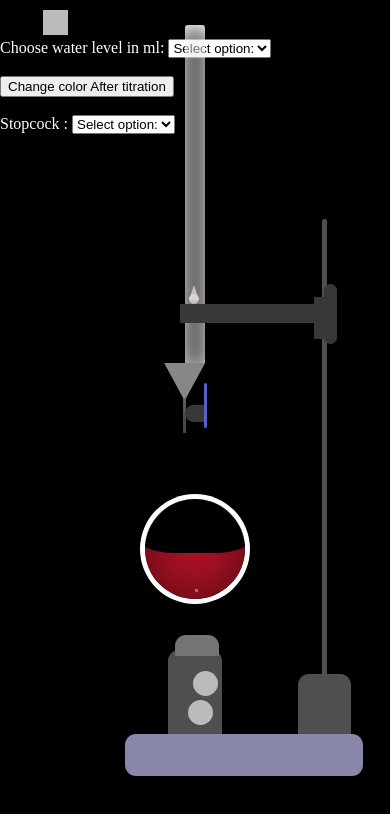
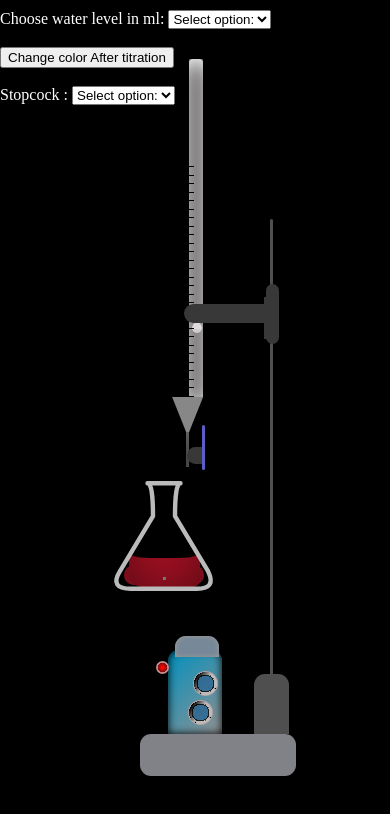
Before and after one commit to sniper-ninja/chem_css_animation, a plain HTML site: page index.html in a window 390 px wide. Drawn offline with nearby package versions, Linux system fonts and the light colour scheme.

Commit message:
final change

```diff
--- a/index.html
+++ b/index.html
@@ -6,19 +6,42 @@
 	<link rel="stylesheet" type="text/css" href="style.css">
 	<script src="https://cdnjs.cloudflare.com/ajax/libs/jquery/1.9.1/jquery.min.js"></script>
 <script src="https://code.jquery.com/ui/1.9.2/jquery-ui.min.js"></script>
+
 </head>
 <body>
 	<!--
 	 <div class="drop"></div>
   <div class="dropwave"></div> -->
-   <div class="drop" id="drop"></div>
-	<div class="circle">
-		<div class="wave" id="wave">
+  <div class="ab">
+  	<svg xmlns="http://www.w3.org/2000/svg" stroke="#bbb" width="110px" height="110px" viewbox="0 0 100 100" stroke-width="4px" fill="transparent" stroke-linejoin="round" top="40px" right="40px">
+<!--   <defs>
+    <mask id="mask">
+      <g stroke-width="0" fill="#000" >
+        <path fill="#fff" d="m0,50 h25 C50,35 50,65 75,50 h25 v50 H0"/>
+
+      </g>
+    </mask>
+  </defs> -->
+
+  <path d="m35,2 h30 q-5,0 -5,30 L90,82 Q98,98 80,98 L20,98
+  Q0,98 10,82 L40,32 Q40,2 35,2 h1"/>
+
+<!--   <path fill="#f50" stroke-width="0" mask="url(#mask)"
+  d="m50,27 L80,77 C90,93 90,93 70,93 L40,93
+  C10,93 10,93 20,77"/>
+ -->
+  <div class="wave" id="wave">
 			<div class="box">
 			</div>
 		</div>
+		<div class="dum" id="dum"></div>
+</svg>
+  </div>
+   <div class="drop" id="drop"></div>
+	<div class="circle">
+
 	</div>
-	<div class="circle-cap"></div>
+
 	<div class="stand">
 		<div class="base">
 			<div class="base-block"></div>
@@ -33,15 +56,47 @@
 
 		<div class="burette" id="burette"></div>
 		<div class="burette-bottom"></div>
-		<div class="glass"></div>
+		<div class="glass">
+			<!-- Leveling on burette -->
+			<div class="level"></div>
+			<div class="level"></div>
+			<div class="level"></div>
+			<div class="level"></div>
+			<div class="level"></div>
+			<div class="level"></div>
+			<div class="level"></div>
+			<div class="level"></div>
+			<div class="level"></div>
+			<div class="level"></div>
+			<div class="level"></div>
+			<div class="level"></div>
+			<div class="level"></div>
+			<div class="level"></div>
+			<div class="level"></div>
+			<div class="level"></div>
+			<div class="level"></div>
+			<div class="level"></div>
+			<div class="level"></div>
+			<div class="level"></div>
+			<div class="level"></div>
+			<div class="level"></div>
+			<div class="level"></div>
+			<div class="level"></div>
+			<div class="level"></div>
+			<div class="level"></div>
+			<div class="level"></div>
+			<div class="level"></div>
+		</div>
 		<!-- <div class="burette-nosel"></div> -->
 		<div class="nosel-rod">
-			<div class="nosel-hook"></div>
+			<!-- <div class="circle-cap"></div> -->
+			<div class="nosel-hook" id="nosel-hook"></div>
 		</div>
 	</div>
-	<div class="trapezoid"></div>
+
 	<div class="magnetic-stirrer-base">
 		<div class="magnetic-stirrer-top"></div>
+		<div class="indicator" id="indicator"></div>
 		<div class="switch1"></div>
 		<div class="switch2"></div>
 	</div>
@@ -70,7 +125,7 @@
 <label for="cars" id="car" style="color: white">Stopcock :</label>
 <select id="speed">
 	<option>Select option:</option>
-  <option value="1500000s">0deg</opdegtion>
+  <option value="1500s">0deg</opdegtion>
   <option value="15s">10deg</opdegtion>
   <option value="11s">20deg</option>
   <option value="8s">30deg</option>
@@ -78,8 +133,8 @@
   <option value="5s">50deg</option>
   <option value="4s">60deg</option>
   <option value="3s">70deg</option>
-  <option value="2.5s">80deg</option>
-  <option value="2s">90deg</option>
+  <option value="2s">80deg</option>
+  <option value="1s">90deg</option>
   <option value=".8s">100deg</option>
 </select>
 
@@ -93,10 +148,13 @@
   document.getElementById('speed').addEventListener('change', function() {
   console.log('You selected: ', this.value);
   document.getElementById("drop").style.animationDuration = this.value;
+  $('#nosel-hook').css({'-webkit-transform': 'rotateX(' + this.value.replace(/\D/g,'')*2 + 'deg)'});
+  console.log(this.value.replace(/\D/g,''))
 });
 
  function changecolor(){
  	document.getElementById('wave').style.background = "blue";
+ 	document.getElementById('dum').style.background = "blue";
  }
 
  $(function() {
--- a/style.css
+++ b/style.css
@@ -3,6 +3,18 @@ body {
   padding: 0;
   background: black;
 }
+
+.level{
+  width: 40%;
+  height: 1px;
+  background: black;
+  color: white;
+  margin: 0 0 7.5px 0;
+  transform: rotate(180deg);
+   transform: rotateX(180deg);
+   font-size: .70em;
+}
+
 .circle {
   position: absolute;
   top: 65%;
@@ -12,30 +24,57 @@ body {
   width: 100px;
   height: 100px;
  /* border: 5px solid #fff;*/
-  box-shadow: 0 0 0 5px #fff;
+ /* box-shadow: 0 0 0 5px #fff;*/
    /* box-shadow: inset 0 0 2000px rgba(255, 255, 255, .5);
 */  /*  filter: blur(10px);*/
   border-radius: 50%;
-  overflow: hidden;
+  /*overflow: hidden;*/
+}
+
+.ab{
+  z-index: 2;
+  position: absolute;
+  top: 57%;
+  right: 45.5%;
 }
 
 .circle-cap{
+  position: absolute;
   height: 25px;
   width: 25px;
-  background-color: #bbb;
   display: inline-block;
-  right: 0%;
-  margin: 0 0 0 43px;
+  right: 25%;
+  top: 22px;
+  border: 5px solid #fff;
+  border-top: 5px solid black;
 }
 
 .wave {
   position: relative;
-  width: 100%;
-  height: 100%;
+  top: -71px;
+  width: 71px;
+  height: 63px;
   background: #B11226;
-  border-radius: 50%;
+  border-radius: 0 0 11% 20%;
   box-shadow: inset 0 0 50px rgba(0, 0, 0, 0.5);
+  right: -19.7px;
+  overflow: hidden;
+  z-index: -10;
 }
+
+.dum{
+  position: relative;
+  top: -93px;
+  width: 80px;
+  height: 20px;
+  background: #d01a31;
+  box-shadow: inset 0 0 50px rgba(0, 0, 0, 0.5);
+  right: -14.7px;
+  overflow: hidden;
+  border-radius: 10px 10px 10px 10px;
+  z-index: -11;
+}
+
 .wave:before,
 .wave:after {
   content: "";
@@ -62,12 +101,12 @@ body {
 
 .drop {
 	background: #d7cecec4;
-  z-index: 1;
+  z-index: 9;
   position: relative;
   width: 10px;
   height: 10px;
-  top: 294px;
-  right: 1px;
+  top: 323px;
+  right: -2px;
   margin: 0 auto;
   -moz-border-radius: 10px;
   -webkit-border-radius: 10px;
@@ -101,11 +140,11 @@ body {
 .base{
 	position: absolute;
 	display: block;
-	width: 61%;
+	width: 40%;
 	height: 5%;
 	top: 87%;
-	right: 7%;
-	background: #8886a9;
+	right: 24%;
+	background: #818288;
 	-moz-border-radius: 11px 11px 11px 11px;
     -webkit-border-radius: 11px 11px 11px 11px;
     border-radius: 11px 11px 11px 11px;
@@ -122,6 +161,9 @@ body {
   -moz-border-radius: 11px 11px 0px 0px;
     -webkit-border-radius: 11px 11px 0px 0px;
     border-radius: 11px 11px 0px 0px;
+    -moz-box-shadow : inset 0 0 8px #000000;
+    -webkit-box-shadow : inset 0 0 8px #000000;
+    background: linear-gradient(-45deg, rgba(189, 189, 189, 0.77), rgba(0, 188, 247, 0.77));
 }
 
 .magnetic-stirrer-top{
@@ -129,12 +171,15 @@ body {
   display: block;
   width: 80.5%;
   height: 25%;
-  top: -15px;
+  top: -14px;
   right: 7%;
-  background: #757474;
+  background: #778899;
   -moz-border-radius: 11px 11px 0px 0px;
     -webkit-border-radius: 11px 11px 0px 0px;
     border-radius: 11px 11px 0px 0px;
+    -moz-box-shadow : inset 0 0 5px #000000;
+    -webkit-box-shadow : inset 0 0 5px #000000;
+     box-shadow : inset 0 0 5px #a19d94;
 }
 
 .base-block{
@@ -193,24 +238,24 @@ body {
 	z-index: 11;
 	position: absolute;
 	display: block;
-	width: 58%;
+	width: 53%;
 	height: 45%;
 	top: -430px;
 	right: 19%;
 	background: #393838;
-	-moz-border-radius: 0px 0px 0px 0px;
-    -webkit-border-radius: 0px 0px 0px 0px;
-    border-radius: 0px 0px 0px 0px;
+	-moz-border-radius: 10px 0px 0px 10px;
+    -webkit-border-radius: 10px 0px 0px 10px;
+    border-radius: 10px 0px 0px 10px;
 }
 
 .burette{
   z-index: 10;
 	position: absolute;
 	display: block;
-	width: 5%;
+	width: 3.5%;
 	height: 40%;
-	top: 43%;
-	right: 47.5%;
+	top: 47%;
+	right: 48%;
 	background: #d7cece59;
 /*	-moz-border-radius: 11px 11px 0px 0px;
     -webkit-border-radius: 11px 11px 0px 0px;
@@ -224,10 +269,10 @@ body {
   z-index: 10;
   position: absolute;
   display: block;
-  width: 5%;
+  width: 3.5%;
   height: 40%;
-  top: 43%;
-  right: 47.5%;
+  top: 47%;
+  right: 48%;
   border-radius: 0px 0px 4px 4px;
 /*  -moz-border-radius: 11px 11px 0px 0px;
     -webkit-border-radius: 11px 11px 0px 0px;
@@ -246,6 +291,16 @@ body {
   border-radius: 50%;
   display: inline-block;
   margin: 21px 0 0 43px;
+    background-image: radial-gradient(circle at center, #3e87bac4 8px, transparent 8px),
+    radial-gradient(circle at center, #000000d9 50%, transparent 50%, transparent 65%, #b4a1a1 65%),
+    linear-gradient(to right, transparent 100%, black 52%, transparent 51%),
+    linear-gradient(to bottom, transparent 50%, black 52%, transparent 51%),
+    linear-gradient(-30deg, transparent 50%, black 52%, transparent 51%),
+    linear-gradient(30deg, transparent 50%, black 52%, transparent 51%),
+    linear-gradient(60deg, transparent 50%, black 52%, transparent 51%),
+    linear-gradient(90deg, transparent 50%, black 52%, transparent 51%),
+    linear-gradient(120deg, transparent 50%, black 52%, transparent 51%),
+    linear-gradient(-60deg, transparent 50%, black 84%, transparent 51%);
 }
 
 .switch2{
@@ -256,6 +311,31 @@ body {
   display: inline-block;
   right: 0%;
   margin: 0 0 0 43px;
+       background-image: radial-gradient(circle at center, #3e87bac4 8px, transparent 8px),
+    radial-gradient(circle at center, #000000d9 50%, transparent 50%, transparent 65%, #b4a1a1 65%),
+    linear-gradient(to right, transparent 100%, black 52%, transparent 51%),
+    linear-gradient(to bottom, transparent 50%, black 52%, transparent 51%),
+    linear-gradient(-30deg, transparent 50%, black 52%, transparent 51%),
+    linear-gradient(30deg, transparent 50%, black 52%, transparent 51%),
+    linear-gradient(60deg, transparent 50%, black 52%, transparent 51%),
+    linear-gradient(90deg, transparent 50%, black 52%, transparent 51%),
+    linear-gradient(120deg, transparent 50%, black 52%, transparent 51%),
+    linear-gradient(-60deg, transparent 50%, black 84%, transparent 51%);
+}
+
+.indicator{
+  position: absolute;
+    height: 13px;
+  width: 13px;
+  background-color: #bbb;
+  border-radius: 50%;
+  display: inline-block;
+  right: 0%;
+  margin: 11px 79px 0 0px;
+       background-image: radial-gradient(circle at center, red 1px, transparent 7px),
+    radial-gradient(circle at center, #000000d9 50%, transparent 50%, transparent 65%, #b4a1a1 65%),
+    linear-gradient(to right, transparent 100%, black 52%, transparent 51%),
+    linear-gradient(to bottom, transparent 50%, black 52%, transparent 51%)
 }
 
 /*.burette-bottom {
@@ -282,37 +362,49 @@ body {
   position: absolute;
   display: block;
   width: 0.8%;
-  height: 25px;
-  top: 43%;
-  right: 47.5%;
+  height: 43px;
+  top: 47%;
+  right: 48%;
    display: inline-block;
 /*  -moz-border-radius: 11px 11px 0px 0px;
     -webkit-border-radius: 11px 11px 0px 0px;
     border-radius: 11px 11px 0px 0px;*/
    transform: rotate(180deg);
-  border-left: 28px solid transparent;
-    border-right: 28px solid transparent;
+  border-left: 18px solid transparent;
+    border-right: 18px solid transparent;
     border-bottom: 35px solid #ffffff87;
   box-shadow: inset 0 0 20px -5px #d7cece59, inset 0 -40px 40px -20px #d7cece59;
 
 }
 
 @media only screen and (max-width: 1000px){
+
+  .ab {
+    z-index: 2;
+    position: absolute;
+    top: 57%;
+    right: 43.8%;
+}
+
+.indicator{
+  margin: 11px 53px 0 0;
+}
+
     .burette-bottom{
   z-index: 10;
   position: absolute;
   display: block;
   width: 0.8%;
   height: 35px;
-  top: 43%;
-  right: 47.5%;
+  top: 47%;
+  right: 48%;
    display: inline-block;
 /*  -moz-border-radius: 11px 11px 0px 0px;
     -webkit-border-radius: 11px 11px 0px 0px;
     border-radius: 11px 11px 0px 0px;*/
    transform: rotate(180deg);
-  border-left: 19px solid transparent;
-    border-right: 19px solid transparent;
+  border-left: 14px solid transparent;
+    border-right: 14px solid transparent;
     border-bottom: 35px solid #ffffff87;
   box-shadow: inset 0 0 20px -5px #d7cece59, inset 0 -40px 40px -20px #d7cece59;
 
@@ -353,10 +445,10 @@ body {
 	z-index: 10;
 	position: absolute;
 	display: block;
-	width: 5%;
+	width: 4%;
 	height: 2%;
-	top: 48%;
-	right: 47.5%;
+	top: 53%;
+	right: 48%;
 	background: #393838;
 	-moz-border-radius: 11px 0px 0px 11px;
     -webkit-border-radius: 11px 0px 0px 11px;
@@ -389,9 +481,9 @@ body {
 .box{
 	position: absolute;
 	display: block;
-	width: 15%;
-	height: 3%;
-	top: 90px;
+	width: 18%;
+	height: 5%;
+	top: 53px;
 	right: 41%;
 	background: #7d7979;
 	-moz-border-radius: 11px 11px 11px 11px;
@@ -428,6 +520,6 @@ body {
 
 @keyframes drip {
   to {
-    top: 385px;
+    top: 415px;
   }
 }
```
